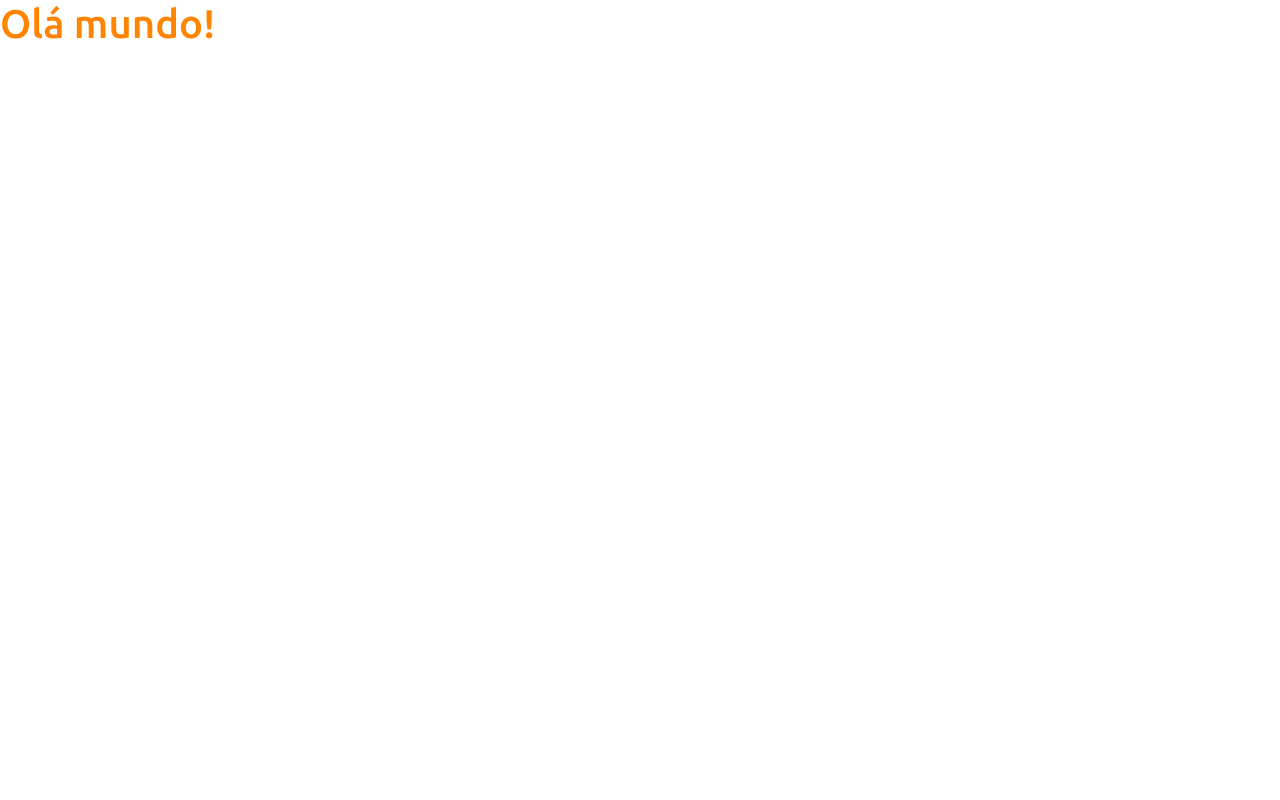
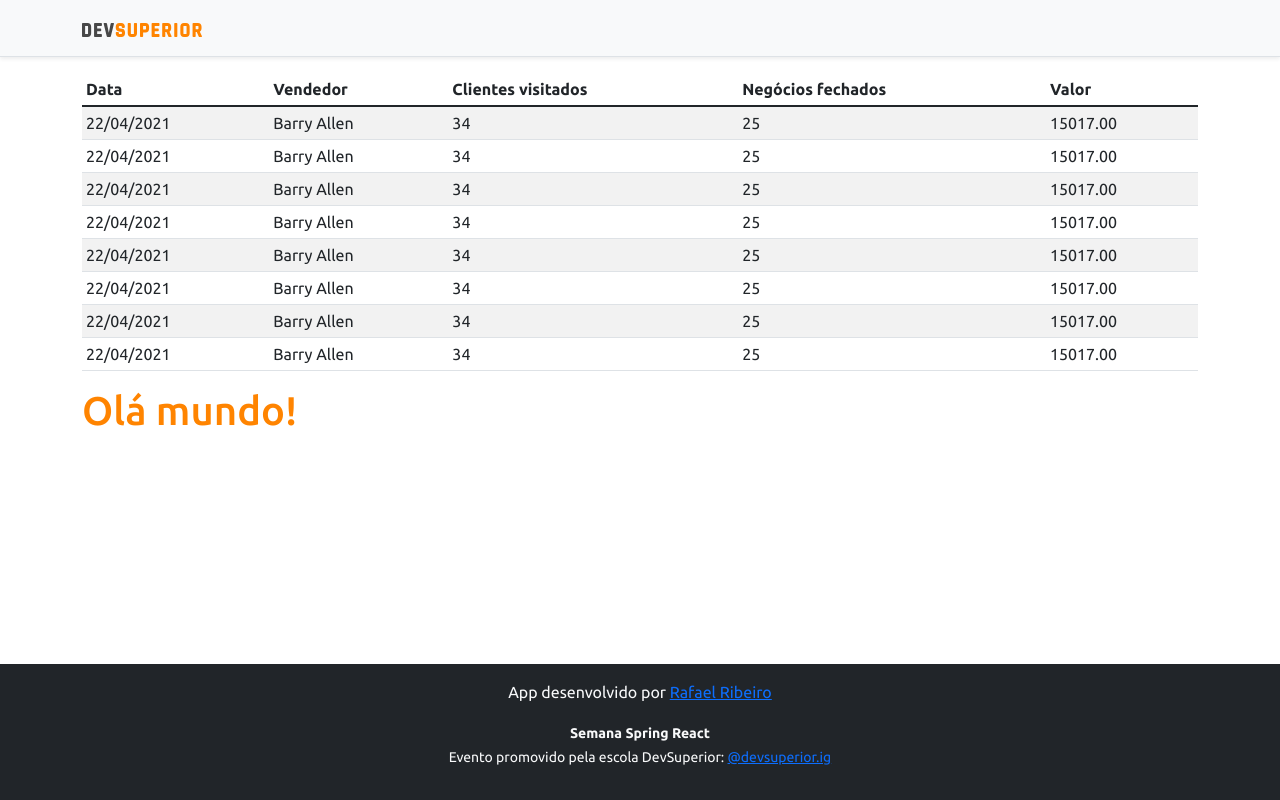
Before and after one commit to RafaellR3/projeto-sds3, a React (Create React App) app in the folder frontend/: page / in a window 1280 px wide. Built offline with nearby package versions, Linux system fonts and the light colour scheme.

Commit message:
componets

```diff
--- a/frontend/src/App.tsx
+++ b/frontend/src/App.tsx
@@ -1,9 +1,18 @@
+import NavBar from "components/NavBar";
+import Footer from "components/Footer";
+import DataTable from "components/DataTable";
+
 
 function App() {
   return (
-    <div>
+    <>
+    <NavBar/>
+    <div className="container">
+      <DataTable/>
       <h1 className="text-primary">Olá mundo!</h1>
     </div>
+    <Footer/>
+    </>
   );
 }
 
--- /dev/null
+++ b/frontend/src/components/DataTable/index.tsx
@@ -0,0 +1,77 @@
+function DataTable() {
+    return (
+        <div className="table-responsive">
+            <table className="table table-striped table-sm">
+                <thead>
+                    <tr>
+                        <th>Data</th>
+                        <th>Vendedor</th>
+                        <th>Clientes visitados</th>
+                        <th>Negócios fechados</th>
+                        <th>Valor</th>
+                    </tr>
+                </thead>
+                <tbody>
+                    <tr>
+                        <td>22/04/2021</td>
+                        <td>Barry Allen</td>
+                        <td>34</td>
+                        <td>25</td>
+                        <td>15017.00</td>
+                    </tr>
+                    <tr>
+                        <td>22/04/2021</td>
+                        <td>Barry Allen</td>
+                        <td>34</td>
+                        <td>25</td>
+                        <td>15017.00</td>
+                    </tr>
+                    <tr>
+                        <td>22/04/2021</td>
+                        <td>Barry Allen</td>
+                        <td>34</td>
+                        <td>25</td>
+                        <td>15017.00</td>
+                    </tr>
+                    <tr>
+                        <td>22/04/2021</td>
+                        <td>Barry Allen</td>
+                        <td>34</td>
+                        <td>25</td>
+                        <td>15017.00</td>
+                    </tr>
+                    <tr>
+                        <td>22/04/2021</td>
+                        <td>Barry Allen</td>
+                        <td>34</td>
+                        <td>25</td>
+                        <td>15017.00</td>
+                    </tr>
+                    <tr>
+                        <td>22/04/2021</td>
+                        <td>Barry Allen</td>
+                        <td>34</td>
+                        <td>25</td>
+                        <td>15017.00</td>
+                    </tr>
+                    <tr>
+                        <td>22/04/2021</td>
+                        <td>Barry Allen</td>
+                        <td>34</td>
+                        <td>25</td>
+                        <td>15017.00</td>
+                    </tr>
+                    <tr>
+                        <td>22/04/2021</td>
+                        <td>Barry Allen</td>
+                        <td>34</td>
+                        <td>25</td>
+                        <td>15017.00</td>
+                    </tr>
+                </tbody>
+            </table>
+        </div>
+    );
+}
+
+export default DataTable;
--- /dev/null
+++ b/frontend/src/components/Footer/index.tsx
@@ -0,0 +1,13 @@
+function Footer() {
+    return (
+        <footer className="footer mt-auto py-3 bg-dark">
+            <div className="container">
+                <p className="text-light">App desenvolvido por <a href="https://github.com/RafaellR3" target="_blank" rel="noreferrer">Rafael Ribeiro</a></p>
+                <p className="text-light"><small><strong>Semana Spring React</strong><br />
+                    Evento promovido pela escola DevSuperior: <a href="https://instagram.com/devsuperior.ig" target="_blank" rel="noreferrer">@devsuperior.ig</a></small></p>
+            </div>
+        </footer>
+    );
+}
+
+export default Footer;
--- /dev/null
+++ b/frontend/src/components/NavBar/index.tsx
@@ -0,0 +1,14 @@
+import ImgDsDark from 'assests/img/ds-dark.svg';
+function NavBar() {
+    return (
+        <div className="d-flex flex-column flex-md-row align-items-center p-3 px-md-4 mb-3 bg-light border-bottom shadow-sm">
+        <div className="container">
+          <nav className="my-2 my-md-0 mr-md-3">
+            <img src={ImgDsDark} alt="DevSuperior" width="120" />
+          </nav>
+        </div>
+      </div>
+    );
+  }
+
+  export default NavBar;
```
Also changed, not shown: frontend/src/assests/img/ds-dark.svg (added).
